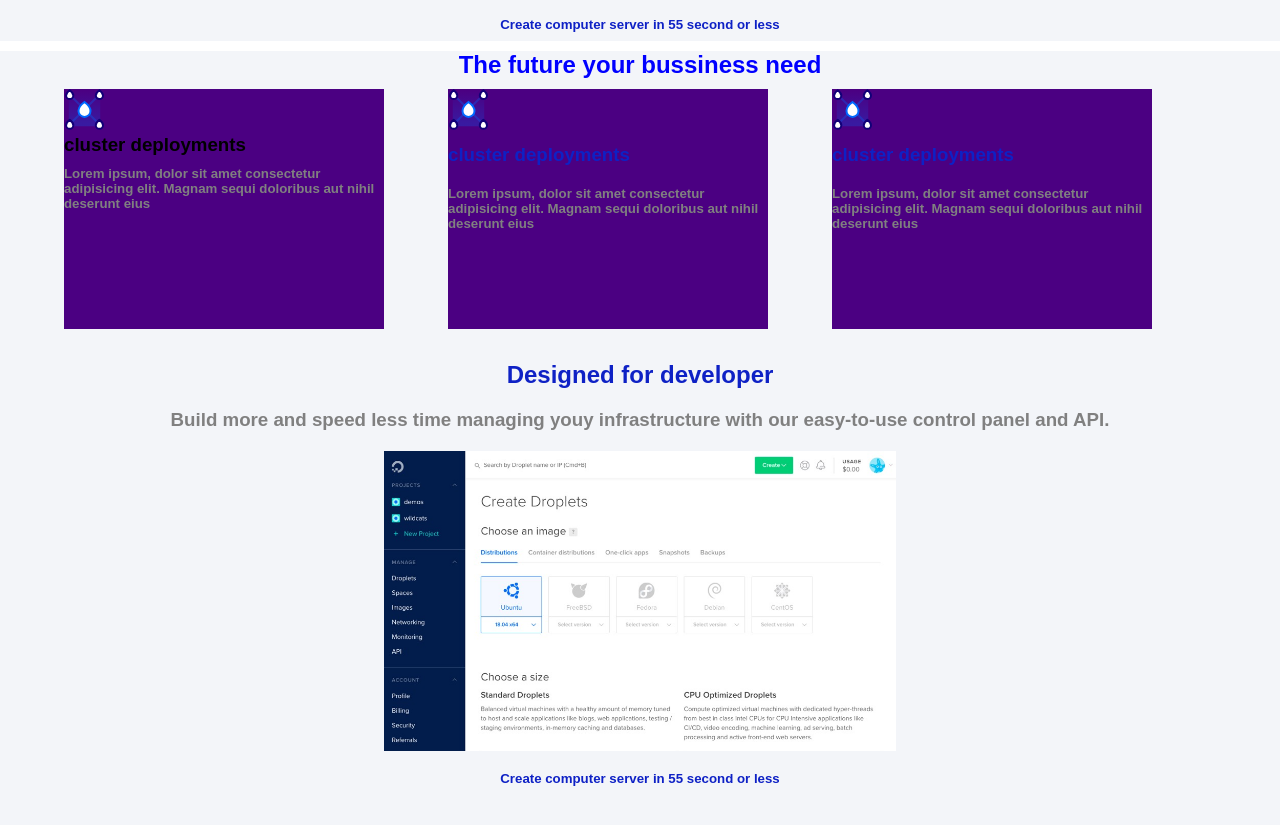
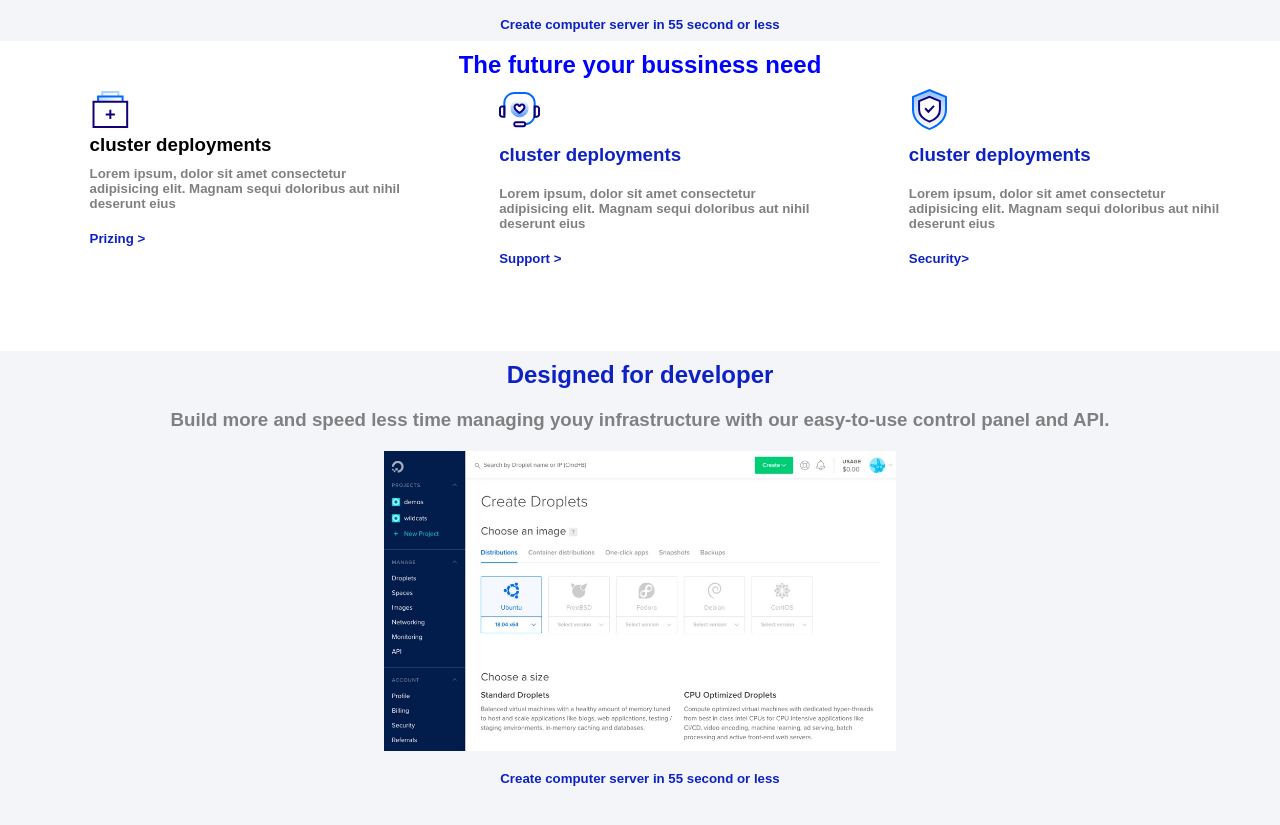
Before and after one commit to FrancoCaneti/html-css-digitalocean, a plain HTML site: page index.html in a window 1280 px wide. Shown: the part 1849-2674 px from the top of the page. Drawn offline with Linux system fonts and the light colour scheme.

Commit message:
conteinevr-

```diff
--- a/css/main.css
+++ b/css/main.css
@@ -281,14 +281,12 @@ span{
 
 .container-v{
     height: 300px;
-    background-color: rgb(243, 245, 249, 1);
     text-align:center;
 }
 .box-d{
     float: left;
     height: 80%;
     width: 25%;
-    margin-left: 5%;
-    background-color: indigo;
+    margin-left: 7%;
     text-align:left
 }
--- a/index.html
+++ b/index.html
@@ -189,19 +189,22 @@
     <h1 class="special">The future your bussiness need</h1>
 
     <div class="box-d" >
-        <img src="./img/cluster-deploy.svg">
+        <img src="./img/one-click.svg">
           <h3 class="color-d" >cluster deployments</h3>
              <h5 class="color-g">Lorem ipsum, dolor sit amet consectetur adipisicing elit. Magnam sequi doloribus aut nihil deserunt eius</h5>
+             <h5 class="color-b">Prizing ></h5>
     </div>
     <div class="box-d" >
-        <img src="./img/cluster-deploy.svg">
+        <img src="./img/world-class.svg">
           <h3 class="color-b" >cluster deployments</h3>
              <h5 class="color-g">Lorem ipsum, dolor sit amet consectetur adipisicing elit. Magnam sequi doloribus aut nihil deserunt eius</h5>
+             <h5 class="color-b">Support ></h5>
     </div>
     <div class="box-d" >
-        <img src="./img/cluster-deploy.svg">
+        <img src="./img/reliable-platform.svg">
           <h3 class="color-b" >cluster deployments</h3>
              <h5 class="color-g">Lorem ipsum, dolor sit amet consectetur adipisicing elit. Magnam sequi doloribus aut nihil deserunt eius</h5>
+             <h5 class="color-b">Security></h5>
     </div>
 
 
```
